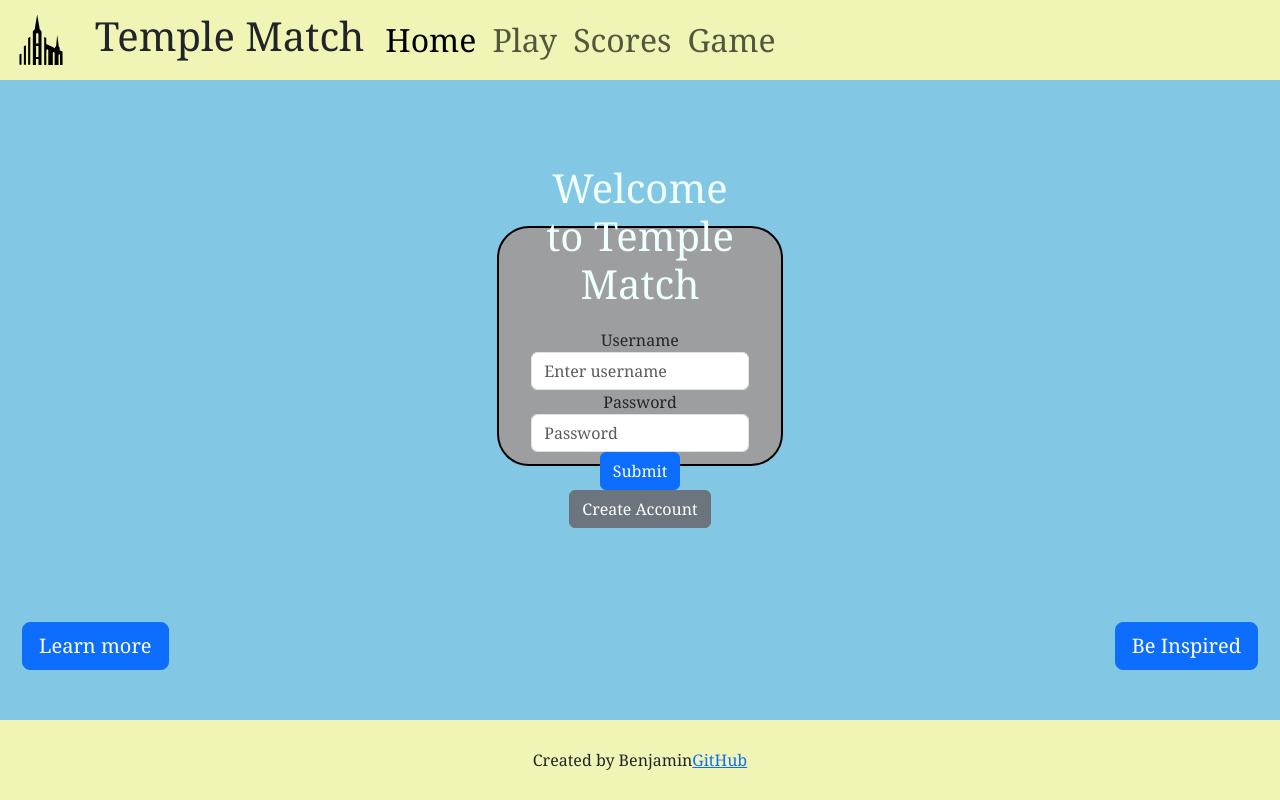
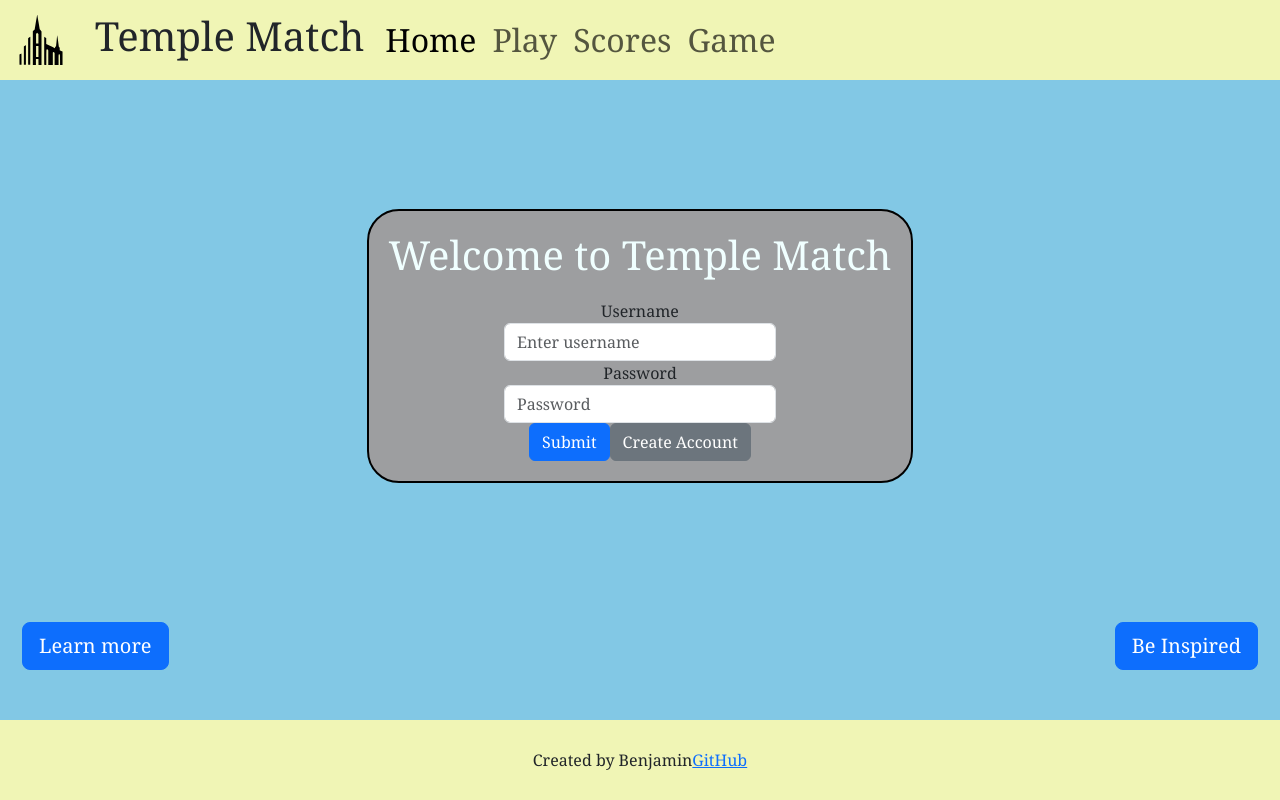
Before and after one commit to Baboonebyu/startupW2026, a React (Vite) app: page / in a window 1280 px wide. Built offline with nearby package versions, Linux system fonts and the light colour scheme.

Commit message:
fixed the overlap with box

```diff
--- a/src/start/start.css
+++ b/src/start/start.css
@@ -1,5 +1,5 @@
 *{font-family: Georgia, 'Times New Roman', Times, serif;}
-body {
+.body {
   display: flex;
   flex-direction: column;
   min-width: 375px;
@@ -25,7 +25,7 @@ nav {
 }
 
 
-main {
+.startMain {
   flex: 1 calc(100vh - 160px);
   display: flex;
   flex-direction: column;
@@ -52,7 +52,7 @@ footer {
 }
 
 
-.box{
+.boxStart{
     h1{
         text-align: center;
         margin-bottom: 20px;
--- a/src/start/start.jsx
+++ b/src/start/start.jsx
@@ -2,9 +2,9 @@ import React from 'react';
 import './start.css';
 export function Play() {
   return (
-    <main className="container-fluid  text-center startMain">
+    <main className=" body container-fluid  text-center startMain">
 
-    <div className="box">
+    <div className="boxStart">
 
 
     <h1>
```
